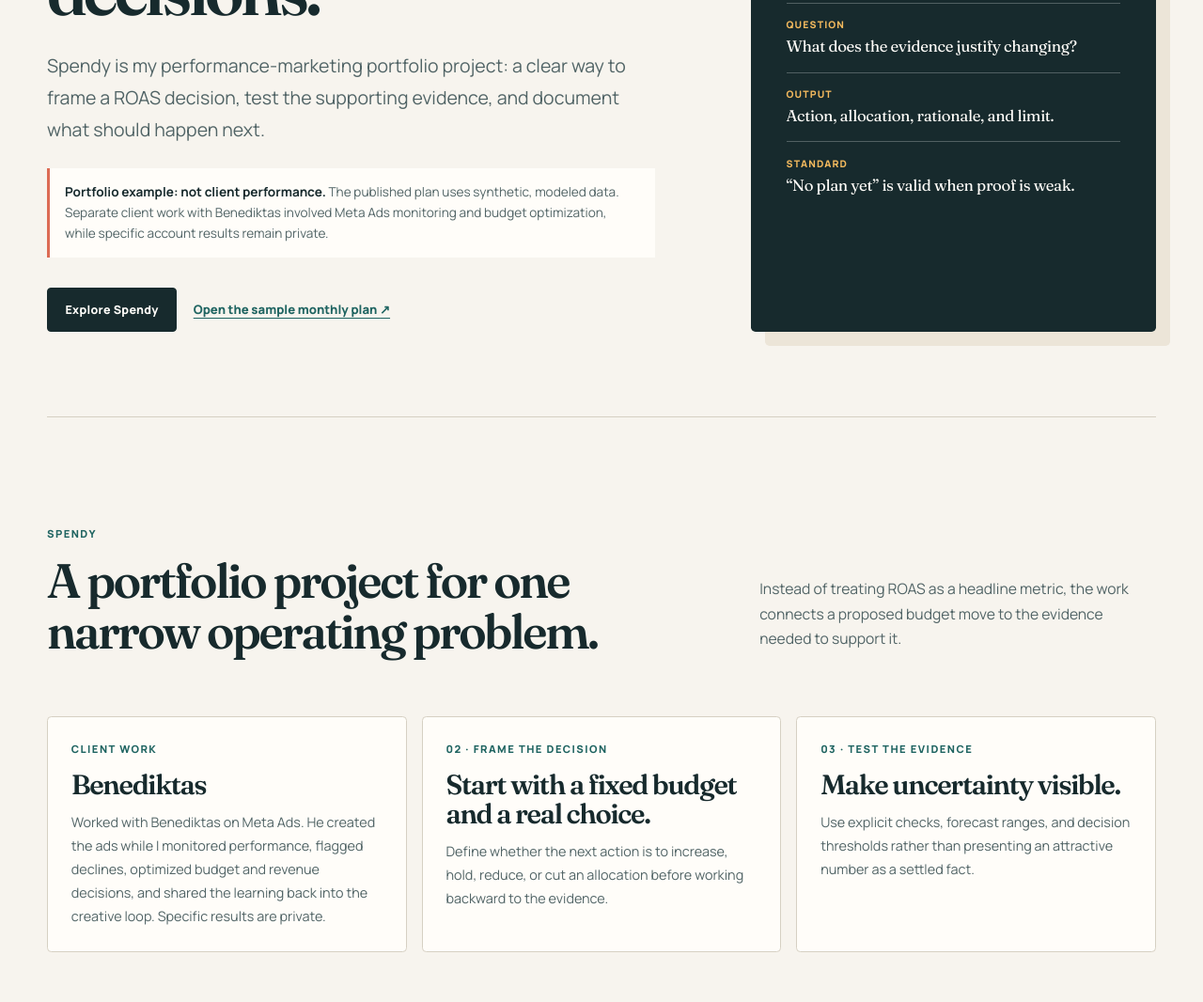
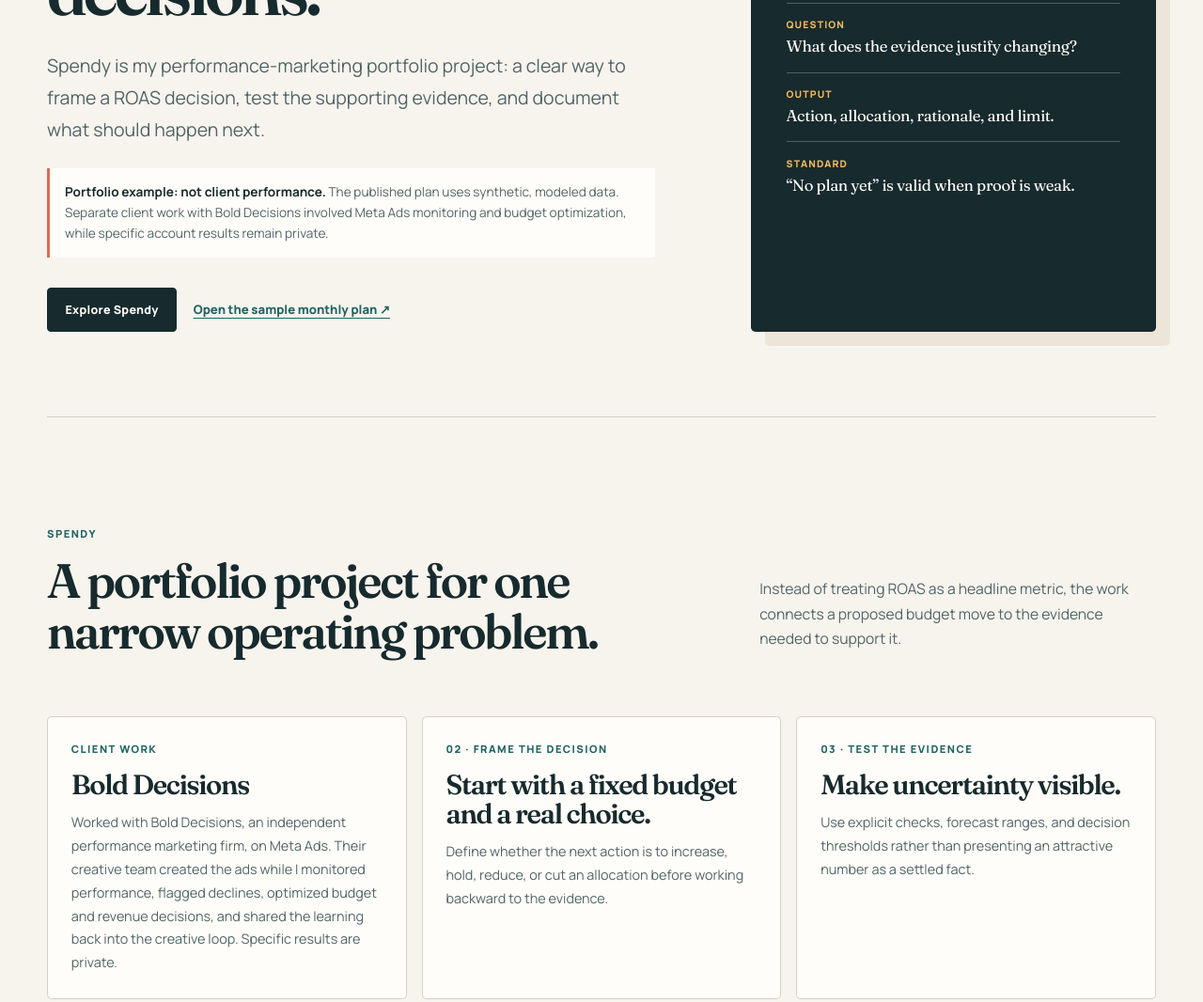
Before and after one commit to MaxellAguiran/Spendy, a website: page media-buying.html in a window 1280 px wide. Shown: the part 516-1582 px from the top of the page at 94% size. Drawn offline with Linux system fonts and the light colour scheme.

Commit message:
Use Bold Decisions for client portfolio work

```diff
--- a/media-buying.html
+++ b/media-buying.html
@@ -37,7 +37,7 @@
         <p class="eyebrow">Independent media-buying portfolio</p>
         <h1 id="media-buying-title">Media-buying work built around evidence before budget decisions.</h1>
         <p class="lede">Spendy is my performance-marketing portfolio project: a clear way to frame a ROAS decision, test the supporting evidence, and document what should happen next.</p>
-        <p class="portfolio-disclosure"><strong>Portfolio example: not client performance.</strong> The published plan uses synthetic, modeled data. Separate client work with Benediktas involved Meta Ads monitoring and budget optimization, while specific account results remain private.</p>
+        <p class="portfolio-disclosure"><strong>Portfolio example: not client performance.</strong> The published plan uses synthetic, modeled data. Separate client work with Bold Decisions involved Meta Ads monitoring and budget optimization, while specific account results remain private.</p>
         <div class="hero-actions"><a class="button" href="#spendy">Explore Spendy</a><a class="text-link" href="labs/monthly-ad-report.html">Open the sample monthly plan <span aria-hidden="true">↗</span></a></div>
       </div>
       <aside class="media-hero-card" aria-label="Spendy project summary">
@@ -50,7 +50,7 @@
     <section class="section media-project-section" id="spendy" aria-labelledby="spendy-title">
       <div class="section-heading"><div><p class="eyebrow">Spendy</p><h2 id="spendy-title">A portfolio project for one narrow operating problem.</h2></div><p>Instead of treating ROAS as a headline metric, the work connects a proposed budget move to the evidence needed to support it.</p></div>
       <div class="media-project-grid">
-        <article><p class="card-kicker">Client work</p><h3>Benediktas</h3><p>Worked with Benediktas on Meta Ads. He created the ads while I monitored performance, flagged declines, optimized budget and revenue decisions, and shared the learning back into the creative loop. Specific results are private.</p></article>
+        <article><p class="card-kicker">Client work</p><h3>Bold Decisions</h3><p>Worked with Bold Decisions, an independent performance marketing firm, on Meta Ads. Their creative team created the ads while I monitored performance, flagged declines, optimized budget and revenue decisions, and shared the learning back into the creative loop. Specific results are private.</p></article>
         <article><p class="card-kicker">02 · Frame the decision</p><h3>Start with a fixed budget and a real choice.</h3><p>Define whether the next action is to increase, hold, reduce, or cut an allocation before working backward to the evidence.</p></article>
         <article><p class="card-kicker">03 · Test the evidence</p><h3>Make uncertainty visible.</h3><p>Use explicit checks, forecast ranges, and decision thresholds rather than presenting an attractive number as a settled fact.</p></article>
       </div>
```
Also changed, not shown: tests/compose-portfolio.test.mjs (+1 -1 lines).
